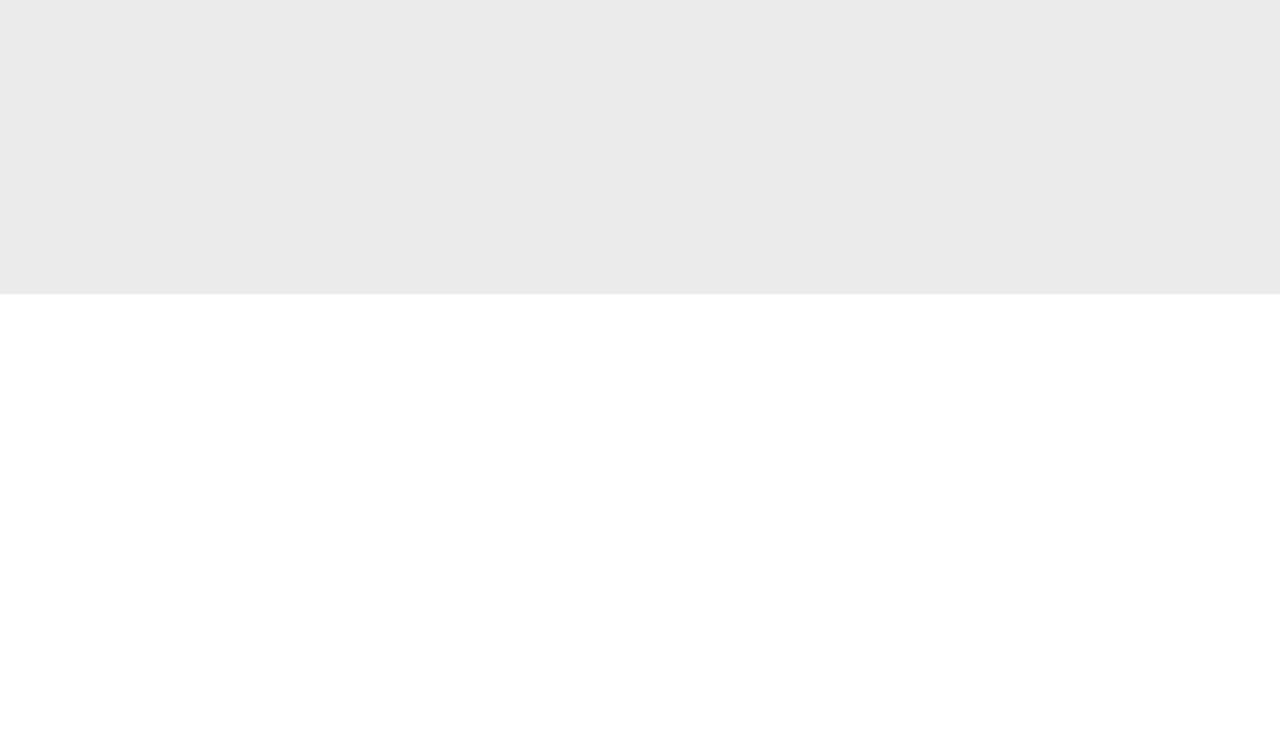
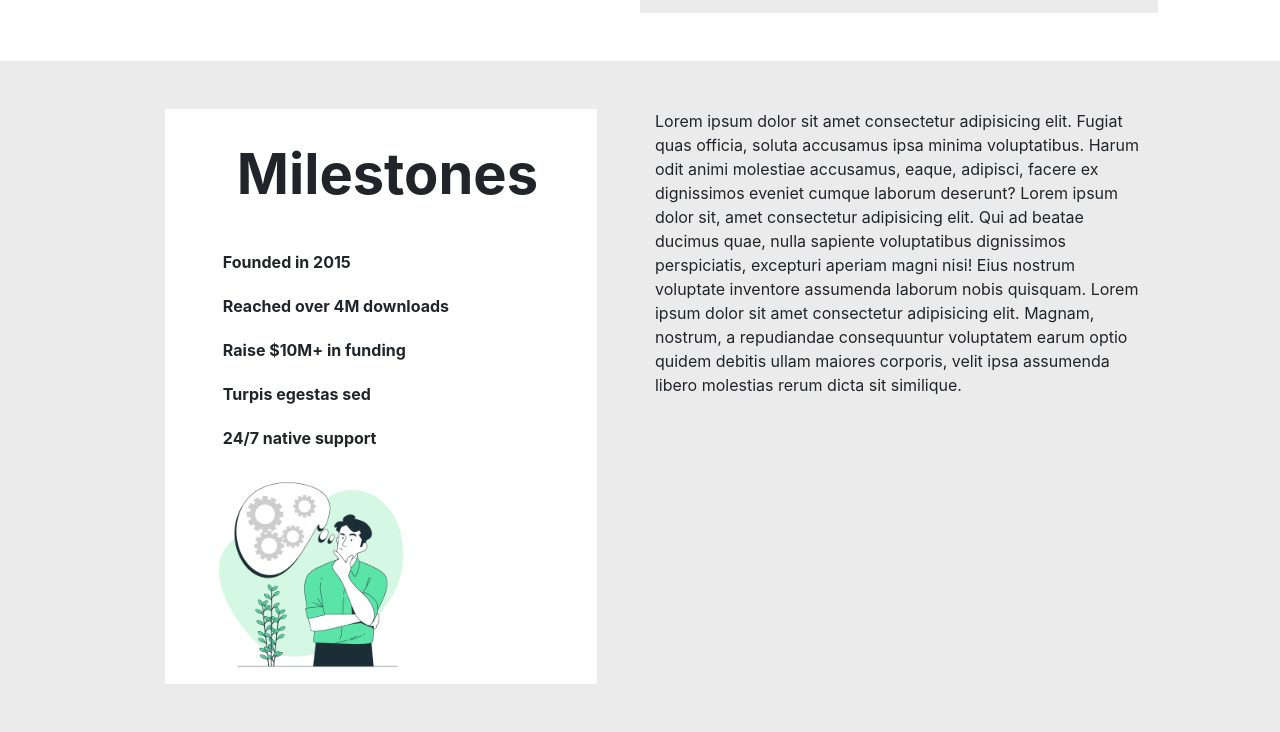
Before and after one commit to DennisGicheru/StylingChallenge-2, a plain HTML site: page component/index.html in a window 1280 px wide. Shown: the part 1898-2630 px from the top of the page. Before the commit the page ends 2192 px from the top, so only its background shows below. Drawn offline with nearby package versions, Linux system fonts and the light colour scheme.

Commit message:
part 4-almost complete

```diff
--- a/component/index.html
+++ b/component/index.html
@@ -50,7 +50,7 @@
         </div>
     </section>
     <section>
-        <div class="container-fluid col-md-11 d-flex flex-column flex-md-row justify-content-center">
+        <div class="container-fluid col-md-10 d-flex flex-column flex-md-row justify-content-center">
             <div class="col-12 col-md-6 d-flex flex-column my-5">
                 <h4 class="float-left">About us</h4>
                 <h3 class="bestagency font-weight-bold display-4">We are the best agency to improve your deals</h3>
@@ -72,7 +72,23 @@
         </div>
     </section>
     <section style="background-color: #ebebeb;">
+        <div class=" container col-12 col-md-10 d-flex flex-column flex-md-row">
+            <div class="milestones container col-12 col-md-5 d-flex flex-column bg-white my-5 p-2 px-5">
+                <h2 class="font-weight-bold display-4 p-4">Milestones</h2>
+                <ul>
+                    <li><i class="fa fa-check-circle-o"></i>Founded in 2015</li>
+                    <li><i class="fa fa-check-circle-o"></i>Reached over 4M downloads</li>
+                    <li><i class="fa fa-check-circle-o"></i>Raise $10M+ in funding</li>
+                    <li><i class="fa fa-check-circle-o"></i>Turpis egestas sed</li>
+                    <li><i class="fa fa-check-circle-o fa-4x"></i>24/7 native support</li>
+                </ul>
+                <img src="/images/cog.jpg">
+            </div>
+            <div class="co-12 col-md-6 my-5">
+                <p>Lorem ipsum dolor sit amet consectetur adipisicing elit. Fugiat quas officia, soluta accusamus ipsa minima voluptatibus. Harum odit animi molestiae accusamus, eaque, adipisci, facere ex dignissimos eveniet cumque laborum deserunt? Lorem ipsum dolor sit, amet consectetur adipisicing elit. Qui ad beatae ducimus quae, nulla sapiente voluptatibus dignissimos perspiciatis, excepturi aperiam magni nisi! Eius nostrum voluptate inventore assumenda laborum nobis quisquam. Lorem ipsum dolor sit amet consectetur adipisicing elit. Magnam, nostrum, a repudiandae consequuntur voluptatem earum optio quidem debitis ullam maiores corporis, velit ipsa assumenda libero molestias rerum dicta sit similique.</p>
 
+            </div>
+        </div>
     </section>
 
 
--- a/styling/style.scss
+++ b/styling/style.scss
@@ -84,3 +84,20 @@ body {
     color:#f4670b;
     font-weight: bolder;
 }
+
+.milestones {
+    img {
+        width: 200px;
+        height: 200px;
+    }
+
+    ul {
+        list-style-type: none;
+        font-weight: bolder;
+        li {
+            padding: 10px;
+        }
+
+    }
+
+}
```
Also changed, not shown: css/style.css, 1 other file.
